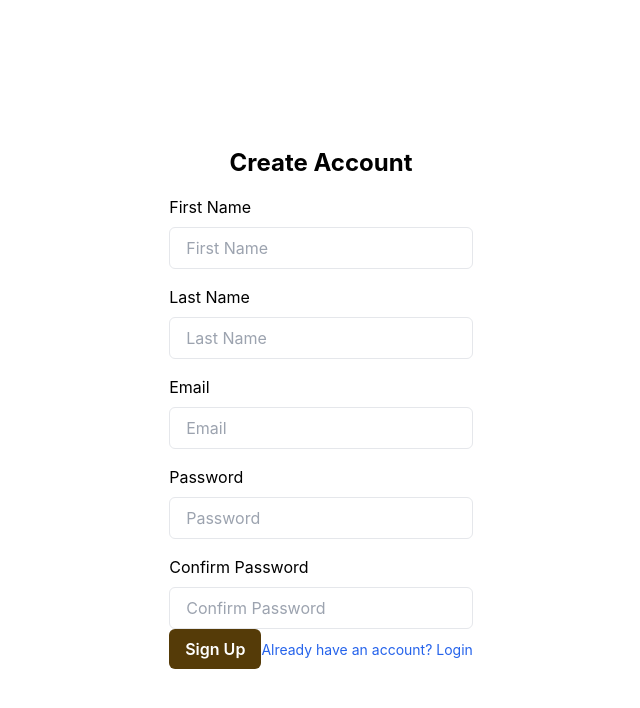
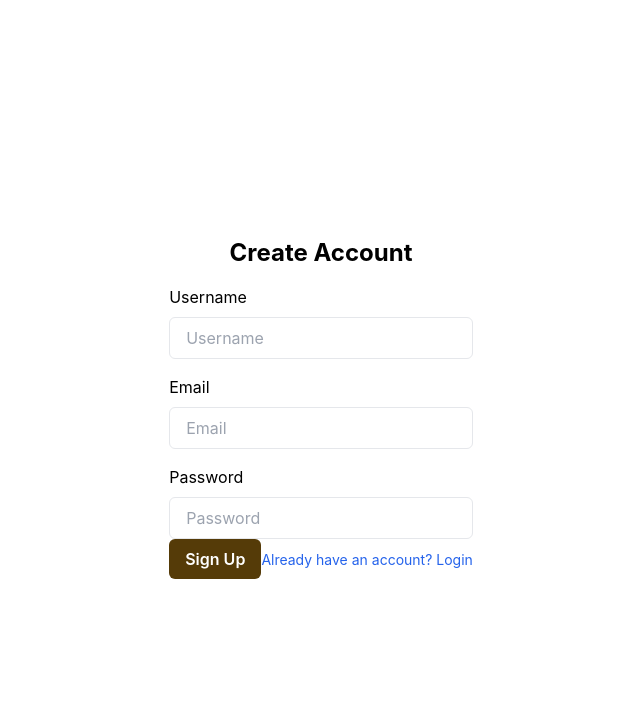
Before and after one commit to agiledev-students-spring2024/4-final-project-readtrack, a React (Create React App) app in the folder front-end/: page /signup in a window 1280 px wide. Shown: the top 708 px of the page, without its empty margins (319-959 px from the left). Built offline with nearby package versions, Linux system fonts and the light colour scheme.

Commit message:
feat: fetches /users/register endpoint

```diff
--- a/front-end/src/pages/Form/SignUpPage.js
+++ b/front-end/src/pages/Form/SignUpPage.js
@@ -5,11 +5,9 @@ const SignUpPage = (props) => {
   const navigate = useNavigate();
 
   const [formData, setFormData] = useState({
-    firstName: '',
-    lastName: '',
+    username: '',
     email: '',
     password: '',
-    confirmPassword: '',
   });
 
   const handleChange = (e) => {
@@ -18,11 +16,34 @@ const SignUpPage = (props) => {
 
   const handleSubmit = (e) => {
     e.preventDefault();
-    // Handle the form submission logic here, like validation and sending data to backend
-    props.setLoggedIn(true);
-    navigate('/mainHome'); // not sure if we navigate straight to mainHome or to login -> mainHome -Jeff
-    console.log(formData);
+
+    fetch('http://localhost:3001/users/register', {
+      method: 'POST',
+      headers: {
+        'Content-Type': 'application/json',
+      },
+      body: JSON.stringify({
+        username: formData.username,
+        email: formData.email,
+        password: formData.password,
+      }),
+    })
+      .then(response => {
+        console.log("response: ", response)
+        if (response.ok) {
+          return response.json();
+        }
+        throw new Error('Network response was not ok.');
+      })
+      .then(data => {
+        console.log('User registered:', data);
+        // props.setLoggedIn(true);
+        navigate('/mainHome');
+      })
+      .catch(error => console.error('Error registering user:', error));
   };
+
+
 
   return (
     <div className="flex items-center justify-center min-h-screen">
@@ -31,21 +52,15 @@ const SignUpPage = (props) => {
         <form onSubmit={handleSubmit}>
           <div className="mt-4">
             <div>
-              <label className="block" htmlFor="firstName">First Name</label>
-              <input type="text" placeholder="First Name"
-                name="firstName" onChange={handleChange}
+              <label className="block" htmlFor="username">Username</label>
+              <input type="text" placeholder="Username"
+                name="username" onChange={handleChange} // Change made here
                 className="w-full px-4 py-2 mt-2 border rounded-md"
-                value={formData.firstName}
+                value={formData.username} // Adjusted to formData.username
               />
             </div>
-            <div className="mt-4">
-              <label className="block" htmlFor="lastName">Last Name</label>
-              <input type="text" placeholder="Last Name"
-                name="lastName" onChange={handleChange}
-                className="w-full px-4 py-2 mt-2 border rounded-md"
-                value={formData.lastName}
-              />
-            </div>
+
+
             <div className="mt-4">
               <label className="block" htmlFor="email">Email</label>
               <input type="email" placeholder="Email"
@@ -62,14 +77,6 @@ const SignUpPage = (props) => {
                 value={formData.password}
               />
             </div>
-            <div className="mt-4">
-              <label className="block" htmlFor="confirmPassword">Confirm Password</label>
-              <input type="password" placeholder="Confirm Password"
-                name="confirmPassword" onChange={handleChange}
-                className="w-full px-4 py-2 mt-2 border rounded-md"
-                value={formData.confirmPassword}
-              />
-            </div>
             <div className="flex items-baseline justify-between">
               <button className="btn">Sign Up</button>
               <a href="/login" className="text-sm text-blue-600 hover:underline">Already have an account? Login</a>
```
